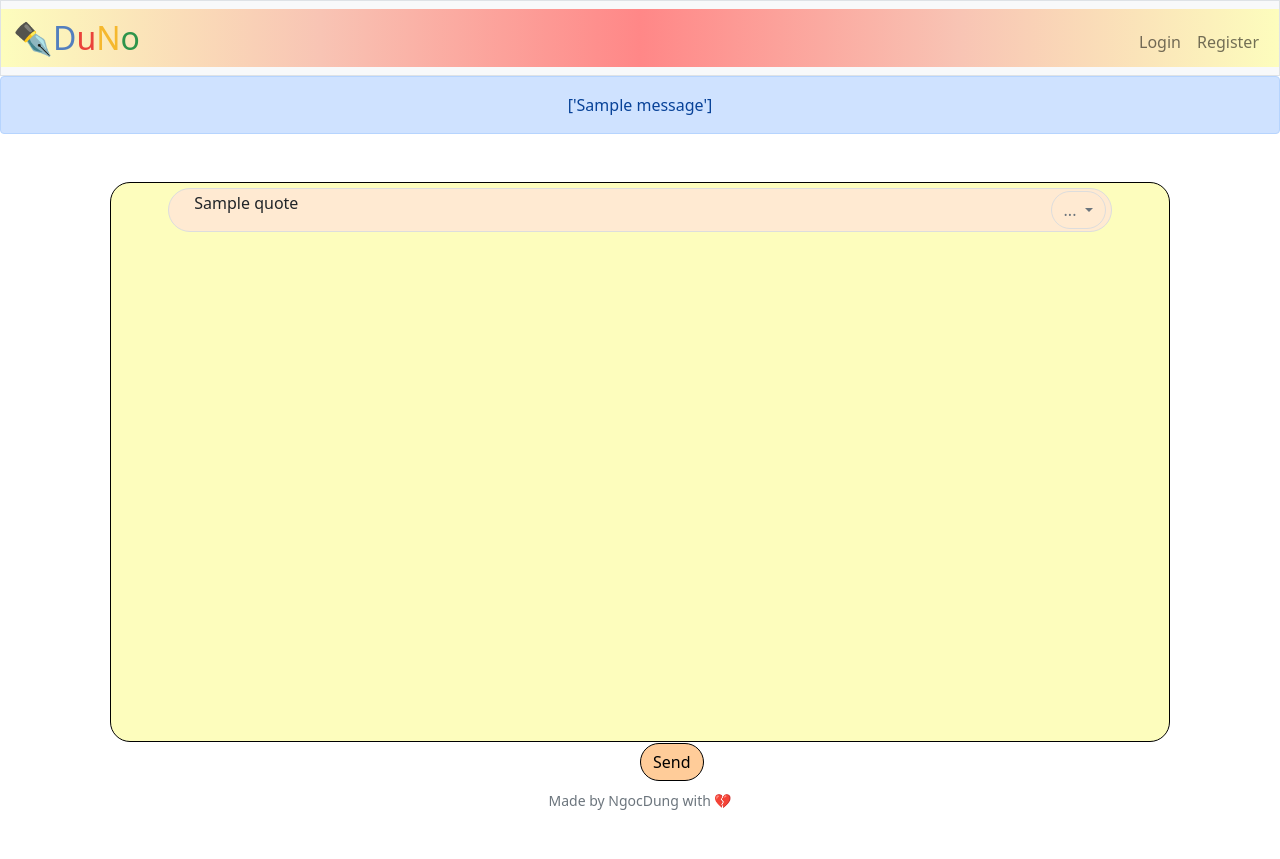
After one commit to NgocDung211/duno, a Flask app: template project/templates/quote.html in a window 1280 px wide. The commit adds this page. Run offline with Flask 3, Linux system fonts and the light colour scheme; the template is opened without the code that fills it: most values are stand-ins (such as "Sample title", 1, 10 or a date in 2020); one stand-in notice (Sample message) is shown; some libraries are stand-ins or nearby versions.

Commit message:
first commit

```diff
--- /dev/null
+++ b/project/app.py
@@ -0,0 +1,152 @@
+import os
+
+from cs50 import SQL
+from flask import Flask, flash, redirect, render_template, request, session
+from flask_session import Session
+from werkzeug.security import check_password_hash, generate_password_hash
+from helper import login_required
+from flask_mail import Mail, Message
+import random
+
+
+# Congifure application
+app = Flask(__name__)
+
+app.secret_key = 'NgocDung211'
+
+app.config["SESSION_PERMANENT"] = True
+app.config["SESSION_TYPE"] = "filesystem"
+
+app.config['MAIL_SERVER'] = 'smtp-relay.sendinblue.com'
+app.config['MAIL_PORT'] = 587
+app.config['MAIL_USE_TLS'] = True
+app.config['MAIL_USERNAME'] = 'dungdodz@gmail.com'
+app.config['MAIL_PASSWORD'] = 'x3p8TOAsUZhLrqbv'
+
+mail = Mail(app)
+
+db = SQL("sqlite:///project.db")
+
+@app.after_request
+def after_request(response):
+    response.headers["Cache-Control"] = "no-cache, no-store, must-revalidate"
+    response.headers["Expires"] = 0
+    response.headers["Pragma"] = "no-cache"
+    return response
+
+@app.route("/", methods=["GET", "POST"])
+@login_required
+def index():
+    if request.method == "GET":
+        return render_template("index.html")
+    else:
+        current_id = session["user_id"]
+        quote = request.form.get("quote")
+        if not quote:
+            flash("Please enter a quote")
+            return redirect("/")
+        db.execute("INSERT INTO quotes (user_id, quote) VALUES(?, ?)",current_id,quote)
+        return redirect("/")
+@app.route("/login", methods=["GET", "POST"])
+def login():
+    if request.method == "GET":
+        return render_template("login.html")
+    else:
+        session.clear()
+        username = request.form.get("username")
+        password = request.form.get("password")
+        if not username or not password:
+            flash("Please enter your username and password")
+            return redirect("/login")  # Redirect to the login page
+
+        try:
+            user_infor = db.execute("SELECT * FROM users WHERE username = ?", username)
+        except:
+            flash("Get problem please try again")
+            return redirect("/login")
+        hash_password = user_infor[0]["password"]
+        if check_password_hash(hash_password,password) == False:
+            flash("Password is incorrect. Please try again.")
+            return redirect("/login")
+
+        else:
+            session["user_id"] = user_infor[0]["id"]
+            return redirect("/")
+@app.route("/register", methods=["GET", "POST"])
+def register():
+    if request.method == "GET":
+        return render_template("register.html")
+    else:
+        username = request.form.get("username")
+        password = request.form.get("password")
+        confirmation = request.form.get("confirmation")
+        email = request.form.get("email")
+
+        if not username or not password or not confirmation or not email:
+            flash("Please enter your username and password and confirmation and email")
+            return redirect("/register")
+        if password != confirmation:
+            flash("The password and confirmation is not the same")
+            return redirect("/register")
+
+        try:
+            db.execute("INSERT INTO users (username, password, email) VALUES (?,?,?)", username, generate_password_hash(password), email)
+            return redirect("/")
+        except:
+            flash("The account is already exsist, please try other user name")
+            return redirect("/register")
+@app.route("/logout")
+def logout():
+    session.clear()
+    return redirect("/")
+
+@app.route("/quote")
+def quote():
+    current_id = session["user_id"]
+    quotes = db.execute("SELECT quote FROM quotes WHERE user_id=?", current_id)
+    return render_template("quote.html", quotes = quotes)
+
+@app.route("/edit", methods = ["GET", "POST"])
+def edit():
+    current_id= session["user_id"]
+    id = None
+    if request.method == "GET":
+        quote1 = request.args.get("quote")
+        id = db.execute("SELECT id FROM quotes where user_id=? AND quote =?", current_id, quote1)[0]["id"]
+        return render_template("edit.html", quote = quote1, id = id)
+    else:
+        quote_changed = request.form.get("quote_changed")
+        id = request.form.get("id") # Retrieve the original quote value
+        if not quote_changed:
+            flask("You need to give the quote")
+            return redirect("/")
+        db.execute("UPDATE quotes SET quote = ? WHERE user_id = ? AND id = ?", quote_changed, current_id, id)
+
+        quotes = db.execute("SELECT quote FROM quotes WHERE user_id=?", current_id)
+        return render_template("quote.html", quotes = quotes)
+
+@app.route("/delete", methods = ["POST"] )
+def delete():
+    if request.method == "POST":
+        current_id = session["user_id"]
+        quote = request.form.get("quote")
+        db.execute("DELETE FROM quotes WHERE quote = ? AND user_id =?", quote, current_id)
+
+        quotes = db.execute("SELECT quote FROM quotes WHERE user_id=?", current_id)
+        return render_template("quote.html", quotes = quotes)
+
+def get_random_quote():
+    current_id = session["user_id"]
+    quotes = db.execute("SELECT quote FROM quotes WHERE user_id=?", current_id)
+    random_quote = random.choice(quotes)
+    return random_quote
+@app.route("/send_email", methods=["POST"])
+def send_email():
+    if request.method == "POST":
+        current_id = session["user_id"]
+        email = db.execute("SELECT email FROM users WHERE id = ?", current_id)[0]['email']
+        random_quote = get_random_quote()
+        msg = Message(subject='Your Quote Today', recipients=[email], sender='dungdodz@gmail.com')
+        msg.body = random_quote['quote']
+        mail.send(msg)
+        return redirect("/")
--- /dev/null
+++ b/project/static/style.css
@@ -0,0 +1,136 @@
+/* Size for brand */
+
+.container-quote {
+    width: 95%;
+    margin-left: auto;
+    margin-right: auto;/* max-width is used instead of width */
+    min-height: 70vh;
+    border: 1px solid #000;
+    background-color: #FDFDBD;
+    border-radius: 20px;
+    height: auto;  /* height is set to auto */
+    display: flex;
+    flex-direction: column;
+
+    align-items: center;  /* new rule to align the content to the bottom */
+    padding: 5px;
+
+
+}
+.btn-outline-primary{
+    color: black;
+    border-color: black;
+    background-color: #ffcc99;
+}
+.login{
+    left: 50%;
+    transform: translateX(-50%);
+}
+
+/* CSS media query */
+@media screen and (max-width: 768px) {
+    .container-quote {
+        margin: 10px;
+        padding: 5px;
+    }
+}
+.quote {
+    width: 80%; /* Adjust width as per requirement */
+
+    border-radius: 25px;
+    padding: 10px;
+    position: absolute;
+    bottom: 70px; /* Adjust this value to make room for the button below the quote */
+    left: 50%;
+    transform: translateX(-50%);
+    background-color: #ffcc99;
+}
+.button{
+    position: absolute;
+    bottom: 0px;
+    left: 50%;
+    border-radius: 25px;
+    transform: translateY(-50%); /* Center vertically */
+}
+.quote-container {
+    display: flex;
+    flex-direction: column;
+    align-items: center;
+
+}
+
+.quote-box {
+    position: relative;
+    width: 90%;
+    padding: 0px 5px;
+    margin-bottom: 10px;
+    background-color: #FFEAD2;
+    border: 1px solid #ddd;
+    border-radius: 25px;
+    display: flex;
+    justify-content: space-between;
+    align-items: center;
+}
+.quote-text {
+    font-size: 16px; /* Adjust the font size as needed */
+    text-align: left;
+    padding-left: 20px;
+    padding-right: 20px;
+    padding-top:2px;
+
+}
+.btn-outline-secondary{
+    border-radius: 25px;
+    border-color: #ddd;
+
+}
+.dropdown {
+    position: absolute;
+    top: 50%;
+    right: 10px;
+    text-align: center;
+    transform: translateY(-50%); /* Center vertically */
+    cursor: pointer;
+}
+
+.dropdown-menu {
+    display: none;
+    min-width: 100px;
+    position: absolute;
+    right: 0;
+    background-color: #B3C890;
+    box-shadow: 0px 8px 16px 0px rgba(0,0,0,0.2);
+    border-radius: 10px;
+
+}
+
+.dropdown-content {
+    color: black;
+    padding: 12px 16px;
+    text-decoration: none;
+    display: block;
+}
+
+.dropdown-content a:hover {background-color: #ddd;}
+nav .navbar-brand
+{
+    font-size: xx-large;
+}
+
+/* Colors for brand */
+nav .navbar-brand .blue
+{
+    color: #537fbe;
+}
+nav .navbar-brand .red
+{
+    color: #ea433b;
+}
+nav .navbar-brand .yellow
+{
+    color: #f5b82e;
+}
+nav .navbar-brand .green
+{
+    color: #2e944b;
+}
--- /dev/null
+++ b/project/templates/layout.html
@@ -0,0 +1,58 @@
+<!DOCTYPE html>
+
+<html lang="en">
+
+    <head>
+        <meta charset="utf-8">
+        <meta name="viewport", content="initial-scale=1, width= device-width">
+
+        <link crossorigin="anonymous" href="https://cdn.jsdelivr.net/npm/bootstrap@5.1.3/dist/css/bootstrap.min.css" integrity="sha384-1BmE4kWBq78iYhFldvKuhfTAU6auU8tT94WrHftjDbrCEXSU1oBoqyl2QvZ6jIW3" rel="stylesheet">
+        <script crossorigin="anonymous" src="https://cdn.jsdelivr.net/npm/bootstrap@5.1.3/dist/js/bootstrap.bundle.min.js" integrity="sha384-ka7Sk0Gln4gmtz2MlQnikT1wXgYsOg+OMhuP+IlRH9sENBO0LRn5q+8nbTov4+1p"></script>
+
+        <link href="/static/style.css" rel="stylesheet">
+
+        <title>DuNo: {%block title %} {% endblock %}</title>
+    </head>
+
+        <body>
+
+            <nav class="bg-light border navbar navbar-expand-md navbar-light">
+                <div class="container-fluid" style="background: linear-gradient(to right, #FDFDBD, #F8C4B4, #FF8787, #F8C4B4, #FDFDBD);">
+                    <a class="navbar-brand" style="font-family:" href="/">✒<span class="blue">D</span><span class="red">u</span><span class="yellow">N</span><span class="green">o</span></a>
+                    <button aria-controls="navbar" aria-expanded="false" aria-label="Toggle navigation" class="navbar-toggler" data-bs-target="#navbar" data-bs-toggle="collapse" type="button">
+                        <span class="navbar-toggler-icon"></span>
+                    </button>
+                    <div class="collapse navbar-collapse" id="navbar">
+                        {% if session["user_id"]%}
+                        <ul class="navbar-nav me-auto mt-2">
+                            <li class="nav-item"><a class="nav-link" href="/quote">Your Quotes</a></li>
+                            <li class="nav-item"><a class="nav-link" href="/">Settings</a></li>
+                            <li class="nav-item"><a class="nav-link" href="/">Contacts</a></li>
+                        </ul>
+                        <ul class="navbar-nav ms-auto mt-2">
+                            <li class="nav-item"><a class="nav-link" href="/logout">Log Out</a></li>
+                        </ul>
+                        {% else %}
+                        <ul class="navbar-nav ms-auto mt-2">
+                            <li class="nav-item"><a class="nav-link" href="/login">Login</a></li>
+                            <li class= "nav-item"><a class ="nav-link" href="register">Register</a></li>
+                        </ul>
+                        {% endif %}
+                    </div>
+                </div>
+            </nav>
+            {% if get_flashed_messages() %}
+            <header>
+                <div class="alert alert-primary mb-0 text-center" role = "alert">
+                    {{get_flashed_messages()}}
+                </div>
+            </header>
+            {% endif %}
+            <main class = "container-md py-5 text-center">
+                {% block main %} {% endblock %}
+            </main>
+            <footer class="mb-5 small text-center text-muted ">
+                Made by NgocDung with 💔
+            </footer>
+
+        </body>
--- /dev/null
+++ b/project/templates/quote.html
@@ -0,0 +1,46 @@
+{% extends "layout.html" %}
+{% block title %}
+Your Quotes
+{% endblock %}
+
+{% block main %}
+
+    <div class = "container-quote">
+        {% for line in quotes %}
+            <div class="quote-box">
+                <p class="quote-text">{{line.quote}}</p>
+                <div class="btn-group">
+                    <button type="button" class="btn btn-outline-secondary dropdown-toggle" data-bs-toggle="dropdown" aria-expanded="false">
+                      ...
+                    </button>
+                    <ul class="dropdown-menu">
+                      <li class="dropdown-item">
+                        <form action="/edit" method ="get">
+                        <input type="hidden" name= "quote" value="{{line.quote}}">
+                        <button type="submit" class="btn btn-outline_success">Edit</button>
+                        </form>
+                    </li class="dropdown-item">
+                      <li>
+                        <form action="/delete" method ="post">
+                        <input type="hidden" name= "quote" value="{{line.quote}}">
+                        <button type="submit" class="btn btn-outline_success">Delete</button>
+                        </form>
+                    </li>
+                    </ul>
+                  </div>
+            </div>
+            {% endfor %}
+            <!-- Repeat for each quote -->
+            <!-- ... -->
+            <form action="/send_email" method="post">
+                <button type="submit" class="button btn btn-outline-primary" >Send</button>
+            </form>
+    </div>
+    <script>
+        function showMenu(elem) {
+    var dropdownContent = elem.nextElementSibling;
+    dropdownContent.style.display = dropdownContent.style.display === 'none' ? 'block' : 'none';
+}
+    </script>
+
+{% endblock %}
```
Also changed, not shown: project/data.py (added, +32 -0 lines), project/helper.py (added, +19 -0 lines), project/requirements.txt (added, +152 -0 lines), project/templates/edit.html (added, +19 -0 lines), project/templates/login.html (added, +18 -0 lines), project/templates/register.html (added, +18 -0 lines), project/project.db (added), project/templates/index.html (line endings or trailing spaces), 1 other file.
